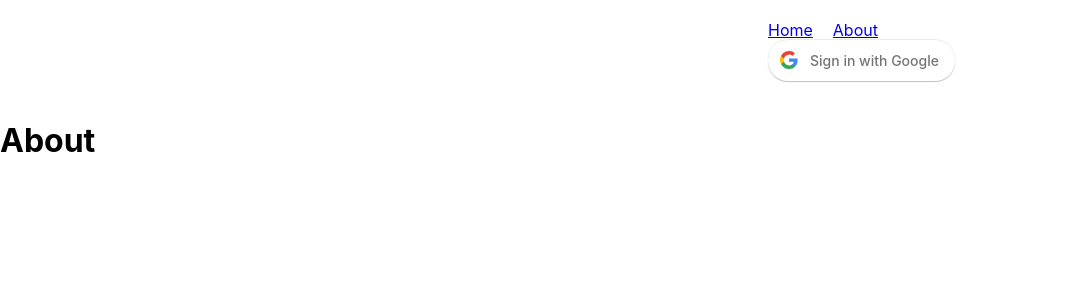
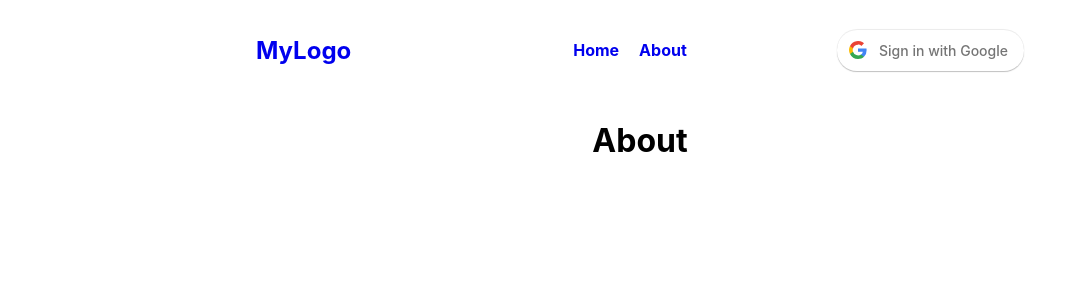
Before and after one commit to wesleygcheung/flaskreact, a React (Create React App) app in the folder frontend/: page /about in a window 1280 px wide. Shown: the top 300 px of the page, without its empty margins (0-1086 px from the left). Built offline with nearby package versions, Linux system fonts and the light colour scheme; no server answers.

Commit message:
static_folder path update and route error catching

```diff
--- a/frontend/src/App.css
+++ b/frontend/src/App.css
@@ -1,42 +1,3 @@
-.App {
-  text-align: center;
-}
-
-.App-logo {
-  height: 40vmin;
-  pointer-events: none;
-}
-
-@media (prefers-reduced-motion: no-preference) {
-  .App-logo {
-    animation: App-logo-spin infinite 20s linear;
-  }
-}
-
-.App-header {
-  background-color: #282c34;
-  min-height: 100vh;
-  display: flex;
-  flex-direction: column;
-  align-items: center;
-  justify-content: center;
-  font-size: calc(10px + 2vmin);
-  color: white;
-}
-
-.App-link {
-  color: #61dafb;
-}
-
-@keyframes App-logo-spin {
-  from {
-    transform: rotate(0deg);
-  }
-  to {
-    transform: rotate(360deg);
-  }
-}
-
 .navbar{
   display: grid;
   height: 100px;
@@ -45,11 +6,19 @@
 }
 .navbar-left-links{
   grid-column: 2 / 4;
+  grid-row: 1 / 1;
   justify-self: start;
   align-self: center;
 }
+.navbar-center-links{
+  grid-column: 2 / 5;
+  grid-row: 1 / 1;
+  justify-self: center;
+  align-self: center;
+}
 .navbar-right-links{
-  grid-column: 4 / 5;
+  grid-column: 3 / 5;
+  grid-row: 1/1;
   justify-self: end;
   align-self: center;
 }
@@ -90,3 +59,18 @@
 .navbar-links{
   margin-right: 20px;
 }
+.navbar-link-text{
+  text-decoration: none;
+  font-weight: bold;
+}
+
+.grid-container{
+  display: grid;
+  grid-template-columns: 1fr 1fr 1fr 1fr 1fr;
+  grid-template-rows: auto;
+  grid-auto-flow: row;
+}
+.grid-sub-container{
+  grid-column: 2/5;
+  text-align: center;
+}
--- a/frontend/src/App.js
+++ b/frontend/src/App.js
@@ -3,6 +3,7 @@ import { Routes, Route } from "react-router-dom";
 import Layout from "./pages/Layout";
 import Home from "./pages/Home";
 import About from "./pages/About";
+import Profile from "./pages/Profile";
 import NoPage from "./pages/NoPage";
 
 function App() {
@@ -12,6 +13,7 @@ function App() {
       <Route path="/" element={<Layout />}>
         <Route index element={<Home />} />
         <Route path="about" element={<About />} />
+        <Route path="profile" element={<Profile />} />
         <Route path="*" element={<NoPage />} />
       </Route>
     </Routes>
--- a/frontend/src/pages/About.js
+++ b/frontend/src/pages/About.js
@@ -1,5 +1,11 @@
 const About = () => {
-    return <h1>About</h1>;
+    return (
+      <div className="grid-container">
+        <div className="grid-sub-container">
+          <h1>About</h1>
+        </div>
+      </div>
+    );
   };
 
   export default About;
--- a/frontend/src/pages/Home.js
+++ b/frontend/src/pages/Home.js
@@ -1,21 +1,20 @@
 import HttpCall from "../components/HttpCall";
 import Socket from "../components/Socket";
-import { useOutletContext } from "react-router-dom"
 
 const Home = () => {
   const api_url = window.location.hostname === 'localhost' ? "http://localhost:5000/" : "https://tastingroom.herokuapp.com";
-  const context = useOutletContext()
-  console.log(context)
 
   return (
-  <div className="App">
-    <h1>React/Flask App + socket.io {context.user !==null ? context.user.displayName : null}</h1>
-    <div className="line">
-      <HttpCall />
+    <div className="grid-container">
+      <div className="grid-sub-container">
+        <h1>React/Flask App with Socket.IO and Firebase auth</h1>
+        <div className="line">
+          <HttpCall />
+        </div>
+        <Socket apiUrl={api_url}/>
+      </div>
     </div>
-    <Socket apiUrl={api_url}/>
-  </div>
   );
 };
 
-  export default Home;
+export default Home;
--- a/frontend/src/pages/Layout.js
+++ b/frontend/src/pages/Layout.js
@@ -1,5 +1,5 @@
 import { Outlet, Link } from "react-router-dom";
-import React, {useEffect, useState} from 'react';
+import React, { useState } from 'react';
 import { onAuthStateChanged, signOut, signInWithRedirect, getRedirectResult } from "firebase/auth";
 import {auth, provider} from '../components/Auth';
 import axios from 'axios';
@@ -39,23 +39,23 @@ const Layout = () => {
       }
   });
 
-
   const handleClick = () => {
       signInWithRedirect(auth, provider);
   }
-  getRedirectResult(auth)
-  .then((result) => {
-      // This gives you a Google Access Token. You can use it to access Google APIs.
-      // const credential = GoogleAuthProvider.credentialFromResult(result);
-      // const token = credential.accessToken;
 
-      console.log('getRedirectResult: Received');
-  }).catch((error) => {return});
+  // getRedirectResult(auth)
+  // .then((result) => {
+  //     // This gives you a Google Access Token. You can use it to access Google APIs.
+  //     // const credential = GoogleAuthProvider.credentialFromResult(result);
+  //     // const token = credential.accessToken;
+
+  //     console.log('getRedirectResult: Received');
+  // }).catch((error) => {return});
 
   const logout = () => {signOut(auth).then(() => {
       // Sign-out successful.
       console.log('Signed Out');
-
+      window.location.replace(api_url);
       }).catch((error) => {
       // An error happened.
       console.log(error);
@@ -64,12 +64,19 @@ const Layout = () => {
   return (
     <>
       <div className='navbar'>
-        <div className='navbar-right-links'>
-          {getUserAuth!==null ? <Link className='navbar-links' to="/">Hi, {getUserAuth.displayName}</Link>: null}
-          <Link className='navbar-links' to="/">Home</Link>
-          <Link className='navbar-links' to="/about">About</Link>
+        <div className="navbar-left-links">
+          <Link className="navbar-link-text" to="/"><h2>MyLogo</h2></Link>
+        </div>
+        <div className='navbar-center-links'>
+          <Link className='navbar-links navbar-link-text' to="/">Home</Link>
+          <Link className='navbar-links navbar-link-text' to="/about">About</Link>
+        </div>
+        <div className="navbar-right-links">
           {getUserAuth!==null ? (
-              <Link to="/" onClick={logout}>Sign Out</Link>
+            <>
+              <Link className='navbar-links navbar-link-text' to="/profile">Hi, {getUserAuth.displayName}</Link>
+              <button className="google-login" onClick={logout}>Sign out of Google</button>
+            </>
           ) : (
               <button className="google-login" onClick={handleClick}>Sign in with Google</button>
           )}
--- a/frontend/src/pages/NoPage.js
+++ b/frontend/src/pages/NoPage.js
@@ -8,7 +8,12 @@ const NoPage = () => {
       navigate("/")
     }, 2000)
   },[])
-  return <h1>Not Found</h1>;
+  return (
+    <div className="grid-container">
+      <h1>Not Found</h1>
+    </div>
+  )
+  ;
 };
 
 export default NoPage;
--- /dev/null
+++ b/frontend/src/pages/Profile.js
@@ -0,0 +1,28 @@
+import { useOutletContext } from "react-router-dom"
+import { useEffect } from "react";
+import { useNavigate } from "react-router-dom";
+
+const Profile = () => {
+    const context = useOutletContext()
+    const navigate = useNavigate()
+    useEffect(() => {
+        if (context.user == null){
+            navigate("/")
+        }
+      },[context])
+    return (
+        <>
+            {context.user !== null ?
+                <div className="grid-container">
+                    <div className="grid-sub-container">
+                        <h1>Welcome, {context.user.displayName}</h1>
+                    </div>
+                </div>
+                :
+                null
+            }
+        </>
+    );
+};
+
+export default Profile;
```
Also changed, not shown: 13 other files (tests, documents, lock files or other folders).
